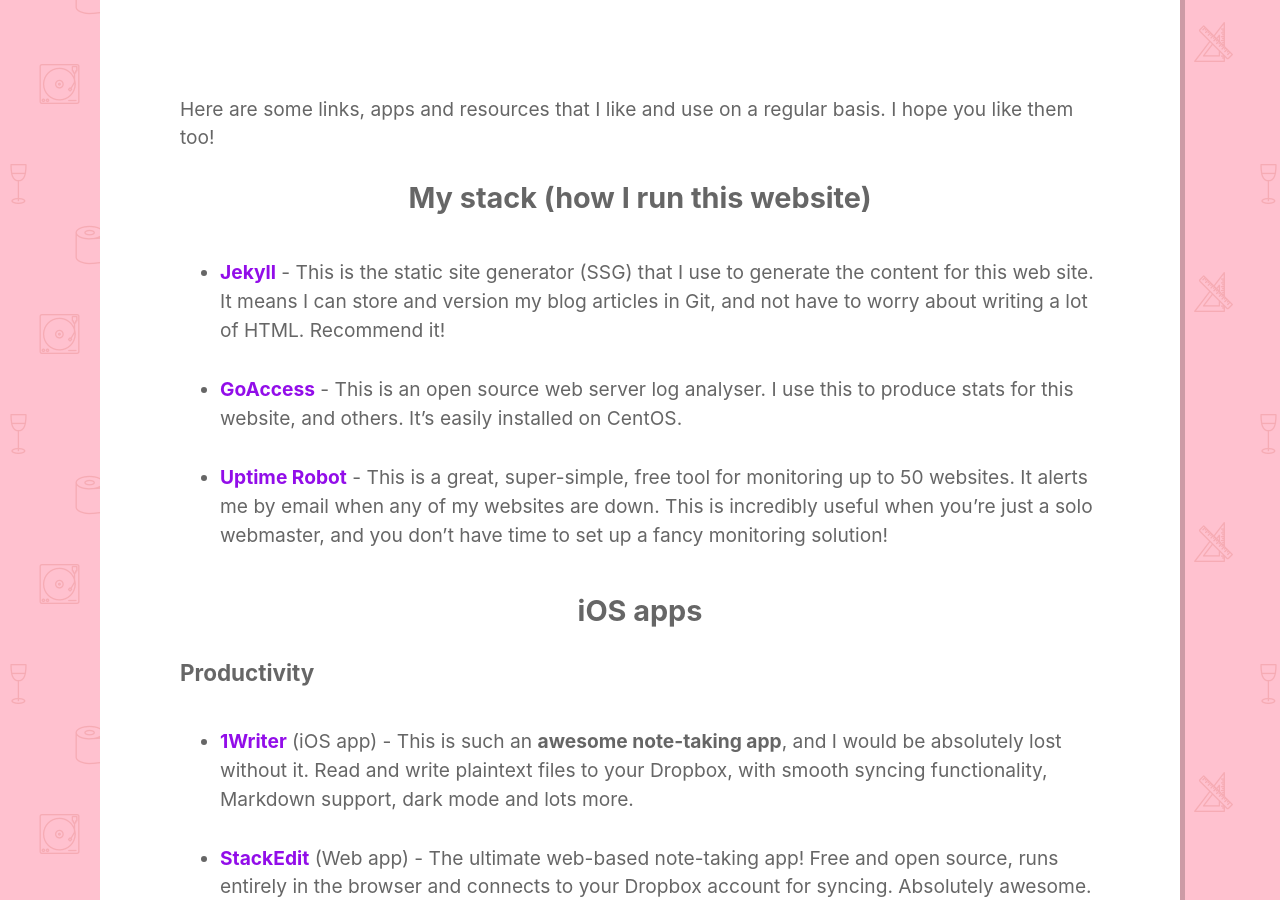
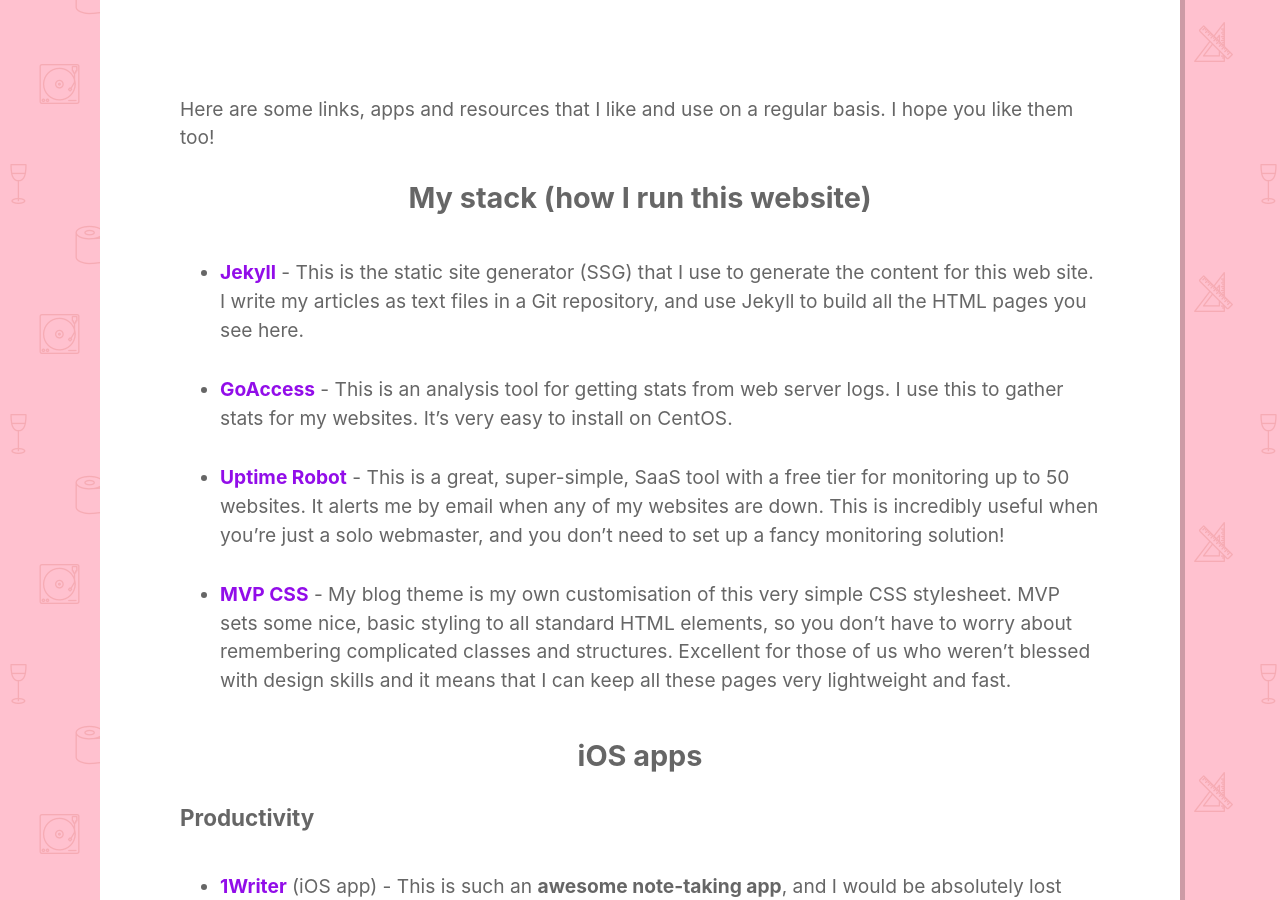
Before and after one commit to monodot/monodot-co-uk, a Jekyll site: the page built from links.md, in a window 1280 px wide and 900 px high, scrolled down 259 px. Built offline with Jekyll 4.4.1, drawn with Linux system fonts in a browser that asks for light colours.

Commit message:
Update links

```diff
--- a/links.md
+++ b/links.md
@@ -1,18 +1,19 @@
 ---
 title: Links
 layout: page
-date: 2017-08-31T00:00:00.000Z
 ---
 
 Here are some links, apps and resources that I like and use on a regular basis. I hope you like them too!
 
 ## My stack (how I run this website)
 
-- [Jekyll][jek] - This is the static site generator (SSG) that I use to generate the content for this web site. It means I can store and version my blog articles in Git, and not have to worry about writing a lot of HTML. Recommend it!
+- [Jekyll][jek] - This is the static site generator (SSG) that I use to generate the content for this web site. I write my articles as text files in a Git repository, and use Jekyll to build all the HTML pages you see here.
 
-- [GoAccess](https://goaccess.io/) - This is an open source web server log analyser. I use this to produce stats for this website, and others. It's easily installed on CentOS.
+- [GoAccess](https://goaccess.io/) - This is an analysis tool for getting stats from web server logs. I use this to gather stats for my websites. It's very easy to install on CentOS.
 
-- [Uptime Robot][uptimerobot] - This is a great, super-simple, free tool for monitoring up to 50 websites. It alerts me by email when any of my websites are down. This is incredibly useful when you're just a solo webmaster, and you don't have time to set up a fancy monitoring solution!
+- [Uptime Robot][uptimerobot] - This is a great, super-simple, SaaS tool with a free tier for monitoring up to 50 websites. It alerts me by email when any of my websites are down. This is incredibly useful when you're just a solo webmaster, and you don't need to set up a fancy monitoring solution!
+
+- [MVP CSS][mvpcss] - My blog theme is my own customisation of this very simple CSS stylesheet. MVP sets some nice, basic styling to all standard HTML elements, so you don't have to worry about remembering complicated classes and structures. Excellent for those of us who weren't blessed with design skills and it means that I can keep all these pages very lightweight and fast.
 
 ## iOS apps
 
```
Also changed, not shown: other parts of links.md (+1 -0 lines).
